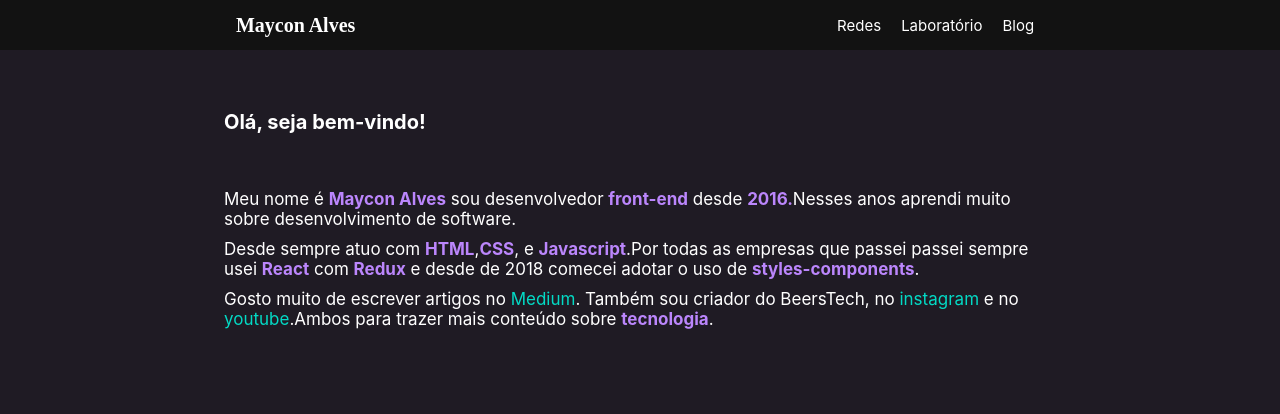
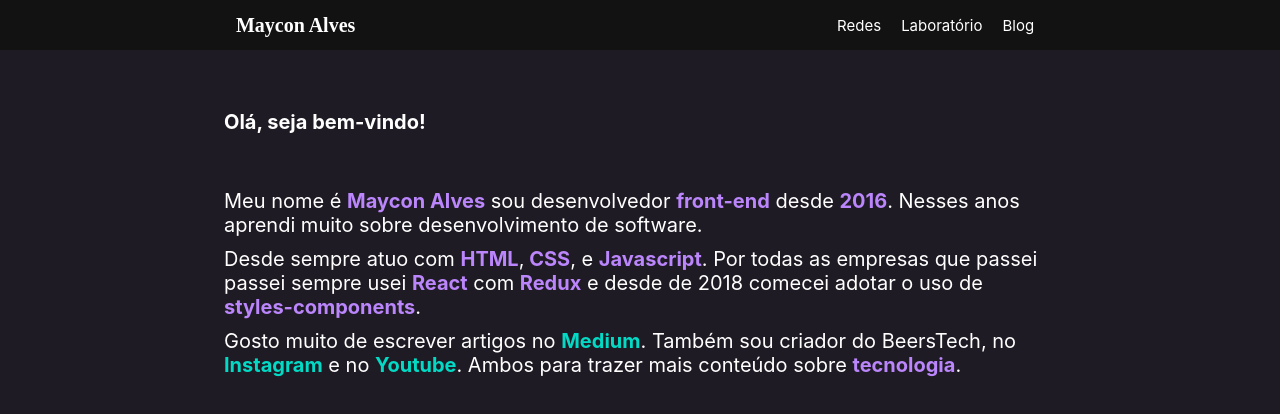
Before and after one commit to mayconbalves/maycon-alves, a Next.js app: page / in a window 1280 px wide. Shown: the top 414 px of the page. Built offline with nearby package versions, Linux system fonts and the light colour scheme.

Commit message:
fix(home): change space of description

```diff
--- a/src/pages/index.js
+++ b/src/pages/index.js
@@ -18,13 +18,13 @@
           <Description>
             Meu nome é <StrongStyled>Maycon Alves</StrongStyled> sou
             desenvolvedor <StrongStyled>front-end</StrongStyled> desde{' '}
-            <StrongStyled>2016.</StrongStyled>Nesses anos aprendi muito sobre
+            <StrongStyled>2016</StrongStyled>. Nesses anos aprendi muito sobre
             desenvolvimento de software.
           </Description>
           <Description>
             Desde sempre atuo com <StrongStyled>HTML</StrongStyled>,
-            <StrongStyled>CSS</StrongStyled>, e{' '}
-            <StrongStyled>Javascript</StrongStyled>.Por todas as empresas que
+            <StrongStyled> CSS</StrongStyled>, e{' '}
+            <StrongStyled>Javascript</StrongStyled>. Por todas as empresas que
             passei passei sempre usei <StrongStyled>React</StrongStyled> com{' '}
             <StrongStyled>Redux</StrongStyled> e desde de 2018 comecei adotar o
             uso de <StrongStyled>styles-components</StrongStyled>.
@@ -44,7 +44,7 @@
               target="_blank"
               rel="noopener noreferrer"
             >
-              instagram
+              Instagram
             </StyledLink>{' '}
             e no{' '}
             <StyledLink
@@ -52,9 +52,9 @@
               target="_blank"
               rel="noopener noreferrer"
             >
-              youtube
+              Youtube
             </StyledLink>
-            .Ambos para trazer mais conteúdo sobre{' '}
+            . Ambos para trazer mais conteúdo sobre{' '}
             <StrongStyled>tecnologia</StrongStyled>.
           </Description>
         </DescriptionWrapper>
--- a/src/styles/pages/home-styled.js
+++ b/src/styles/pages/home-styled.js
@@ -12,12 +12,12 @@
 export const DescriptionWrapper = styled.section`
   margin: 35px 0;
   padding: 10px 0;
-  font-size: 1.7rem;
 `
 
 export const Description = styled.p`
   color: #fff;
   margin: 10px 0;
+  font-size: 2rem;
 `
 
 export const StrongStyled = styled.strong`
@@ -28,6 +28,7 @@
   color: #03dac5;
   cursor: pointer;
   text-decoration: none;
+  font-weight: bolder;
 
   &:hover {
     text-decoration: underline;
```
